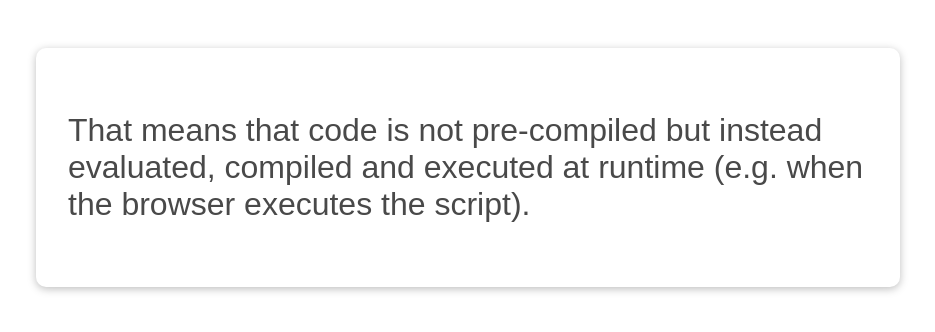
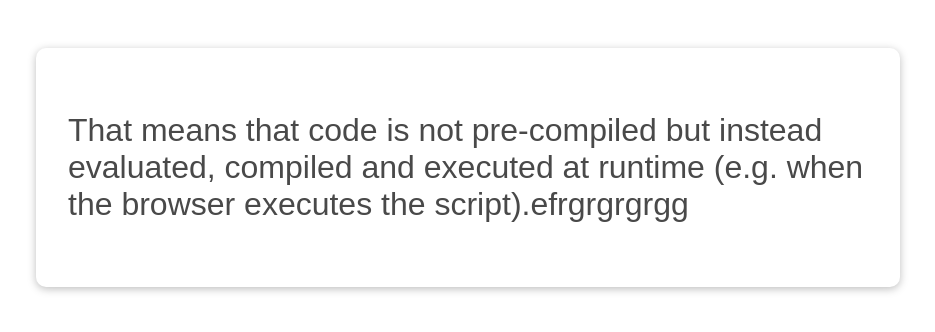
Before and after one commit to LakruwanPathirage/getting-started-02-first-app-done, a plain HTML site: page info/dynamic.html in a window 1280 px wide. Shown: the whole page, without its empty margins (172-1107 px from the left). Drawn offline with Linux system fonts and the light colour scheme.

Commit message:
modify dynmaic html

```diff
--- a/info/dynamic.html
+++ b/info/dynamic.html
@@ -11,7 +11,7 @@
     <div id="info">
       <p>
         That means that code is not pre-compiled but instead evaluated, compiled
-        and executed at runtime (e.g. when the browser executes the script).
+        and executed at runtime (e.g. when the browser executes the script).efrgrgrgrgg
       </p>
     </div>
   </body>
```
Also changed, not shown: index.html (+1 -1 lines).
